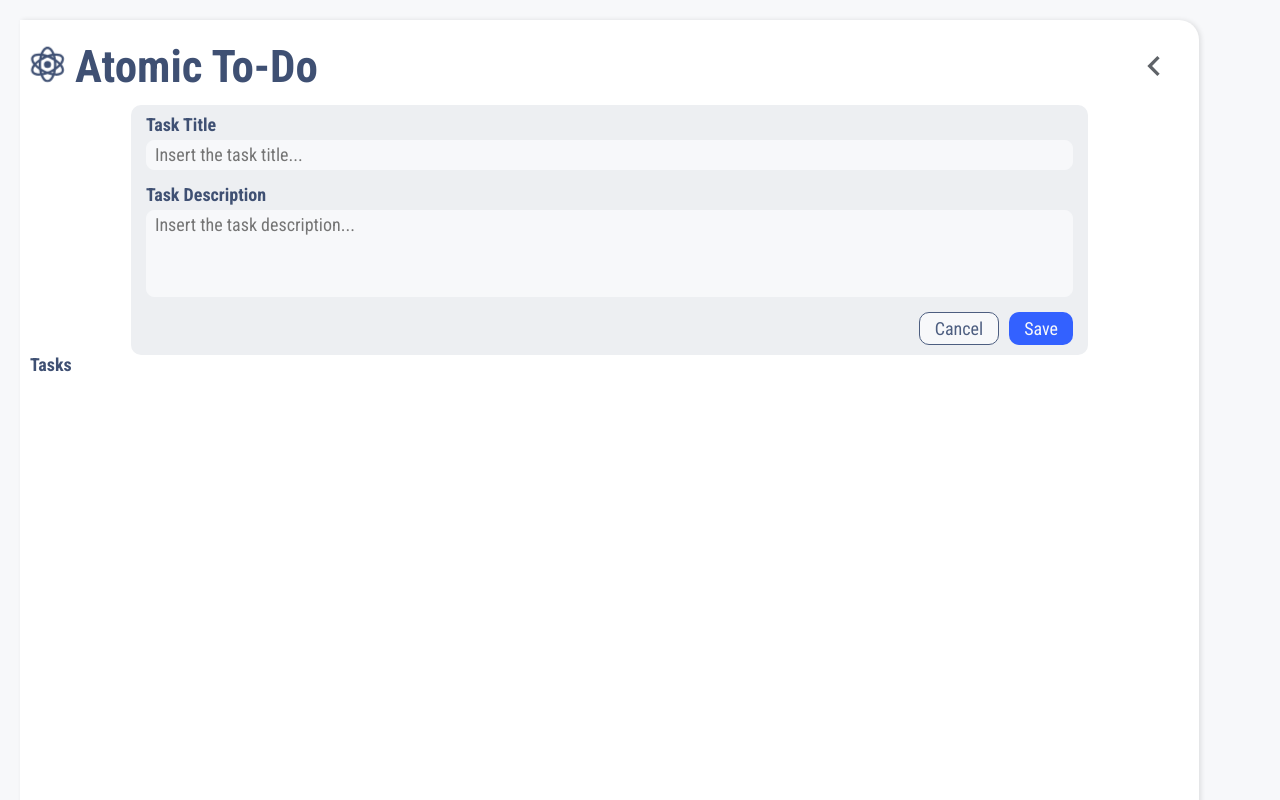
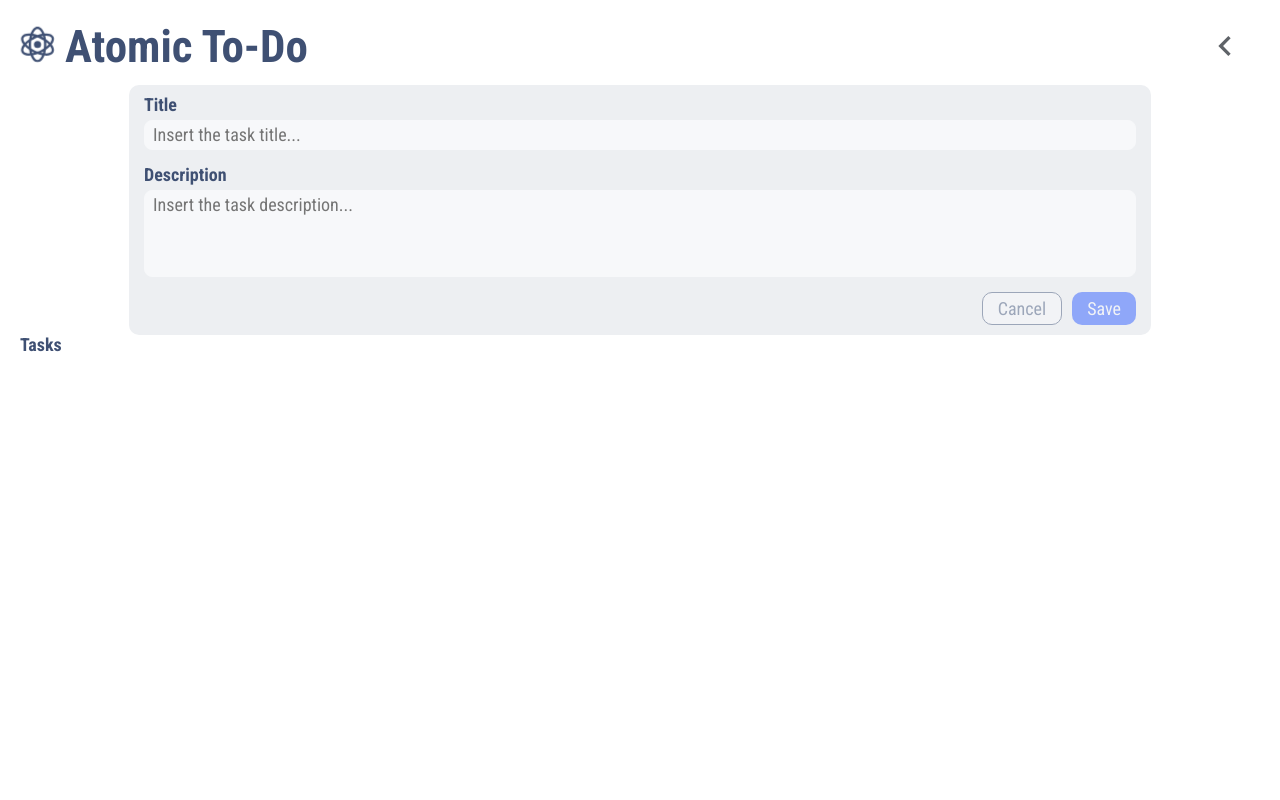
Before and after one commit to marcospardal/atomic-design-to-do, a React (Create React App) app: page / in a window 1280 px wide. Built offline with nearby package versions, Linux system fonts and the light colour scheme.

Commit message:
new design

```diff
--- a/src/App.css
+++ b/src/App.css
@@ -5,21 +5,9 @@
   background-color: var(--background-color);
   margin: 0;
   padding: 0;
-  padding: 20px;
   min-height: 100vh;
   display: flex;
   flex-direction: row;
-}
-
-.main {
-  flex: 2;
-  background: var(--white);
-  align-items: center;
-  display: flex;
-  flex-direction: column;
-  padding: 20px 10px;
-  border-top-right-radius: 20px;
-  box-shadow: 2px 0 5px rgba(0, 0, 0, 0.1);
 }
 
 html, body {
--- a/src/components/UI/atoms/Button/styles.css
+++ b/src/components/UI/atoms/Button/styles.css
@@ -28,3 +28,7 @@
 .transparent {
   background: transparent;
 }
+
+.button:disabled {
+  opacity: 0.5;
+}
--- a/src/components/UI/molecules/TaskCard/index.tsx
+++ b/src/components/UI/molecules/TaskCard/index.tsx
@@ -45,7 +45,7 @@ export default function TaskCard({ id, title, description, isCompleted }: TaskCa
             <Button disabled={currentId === id} color='transparent' onClick={setEdit}>
               <img src={EditIcon} alt='edit-todo' style={{ height: 15, width: 15 }}/>
             </Button>
-            <input type='checkbox' disabled={isCompleted} onClick={handleFinish} />
+            <input type='checkbox' disabled={isCompleted || currentId === id} onClick={handleFinish} />
           </div>}
         {isCompleted &&
           <Button color='transparent' onClick={handleRemoveTodo}>
--- a/src/components/UI/organisms/Header/index.tsx
+++ b/src/components/UI/organisms/Header/index.tsx
@@ -1,21 +1,23 @@
-import React from "react";
-import { Button, Label } from "@atoms/index";
+import React, { ReactNode } from "react";
+import { Label } from "@atoms/index";
 
-import IconArrow from '@icons/arrow.svg';
 import Logo from '@icons/logo.svg';
 
 import './styles.css';
 
-export default function Header() {
+interface HeaderProps {
+  title: string;
+  headerOptions: ReactNode;
+}
+
+export default function Header({ title, headerOptions }: HeaderProps) {
   return (
     <section id='header'>
       <div>
         <img id='logo' alt='logo' src={Logo} />
-        <Label label="Atomic To-Do" className='title' />
+        <Label label={title} className='title' />
       </div>
-      <Button color="transparent">
-        <img id='toggle-closed-task' src={IconArrow} alt='toggle-closed-task' />
-      </Button>
+      {headerOptions}
     </section>
   );
 }
--- a/src/components/UI/organisms/Header/styles.css
+++ b/src/components/UI/organisms/Header/styles.css
@@ -19,11 +19,6 @@
   margin-right: 10px;
 }
 
-#toggle-closed-task {
-  height: 40px;
-  width: 40px;
-}
-
 @keyframes scaleUp {
   0% {
     transform: scale(1);
--- a/src/components/UI/organisms/TaskForm/index.tsx
+++ b/src/components/UI/organisms/TaskForm/index.tsx
@@ -31,19 +31,19 @@ export default function Form() {
 
     const editTodo = todos.find(todo => todo.id === currentId);
     editTodo && setTask(editTodo);
-  }, [currentId]);
+  }, [currentId, todos]);
 
   return (
     <section id='task-form' className='form'>
       <FormField
-        label='Task Title'
+        label='Title'
         onChange={handleChange}
         value={task.title}
         name='title'
         placeholder='Insert the task title...'
       />
       <FormField
-        label='Task Description'
+        label='Description'
         type='textarea'
         onChange={handleChange}
         value={task.description}
@@ -54,7 +54,8 @@ export default function Form() {
         {
           children: 'Cancel',
           onClick: () => changeCurrentId(-1),
-          color: 'secondary'
+          color: 'secondary',
+          disabled: currentId === -1
         },
         {
           children: currentId !== -1 ? 'Edit' : 'Save',
@@ -62,6 +63,7 @@ export default function Form() {
             onSubmit(task);
             setTask(emptyTask);
           },
+          disabled: !task.title || !task.description,
           color: 'primary'
         }
       ]} />
--- a/src/pages/Home/index.tsx
+++ b/src/pages/Home/index.tsx
@@ -1,24 +1,37 @@
-import React from 'react';
+import React, { useEffect, useState } from 'react';
 import { useToDoContext } from '@hooks/index';
 import Listing from '../../templates/Listing';
+import { Button } from "@atoms/index";
+import IconArrow from '@icons/arrow.svg';
 import { Header, TaskForm } from '@organisms/index';
 
 import './styles.css';
 
 export default function Home() {
   const { todos } = useToDoContext();
+  const [showClosed, setShowClosed] = useState<boolean>(false);
 
   const openTasks = todos.filter(e => !e.isCompleted);
   const closedTasks = todos.filter(e => e.isCompleted);
+  const openClosed = closedTasks.length > 0;
+
+  useEffect(() => setShowClosed(openClosed), [openClosed]);
 
   return (
     <div className="App">
-      <div className='main'>
-        <Header />
+      <div className={`main ${showClosed ? 'transition' : ''}`}>
+        <Header
+          title='Atomic To-Do'
+          headerOptions={
+            <Button color="transparent" onClick={() => setShowClosed(!showClosed)}>
+              <img className={`toggle-closed-task ${showClosed ? 'rotate' : ''}`} id='toggle-closed-task' src={IconArrow} alt='toggle-closed-task' />
+            </Button>
+          }
+        />
         <TaskForm />
         <Listing title='Tasks' id='tasks' data={openTasks} />
       </div>
-      <div className={`fade-in ${closedTasks.length ? 'show' : ''}`}>
+      <div className={`fade-in ${showClosed ? 'show' : ''}`}>
         <Listing title='Finished Tasks' id='closed-tasks' display='list' data={closedTasks} />
       </div>
     </div>
--- a/src/pages/Home/styles.css
+++ b/src/pages/Home/styles.css
@@ -1,10 +1,40 @@
+
+.main {
+  flex: 1;
+  background: var(--white);
+  align-items: center;
+  display: flex;
+  flex-direction: column;
+  padding: 20px 20px;
+  box-shadow: 2px 0 5px rgba(0, 0, 0, 0.1);
+  transition: 0.3s ease-in-out;
+}
+
+.main.transition {
+  border-top-right-radius: 30px;
+  border-bottom-right-radius: 30px;
+}
+
 .fade-in {
   opacity: 0;
   flex: 0;
   transition: 0.3s ease-in-out;
+  width: 0;
+  padding-top: 20px;
 }
 
 .fade-in.show {
   opacity: 1;
-  flex: 1
+  flex: 0.5;
 }
+
+.toggle-closed-task {
+  height: 40px;
+  width: 40px;
+  transition: 0.3s ease-in-out;
+  transform: rotate(0deg);
+}
+
+.toggle-closed-task.rotate {
+  transform: rotate(-180deg);
+}
```
